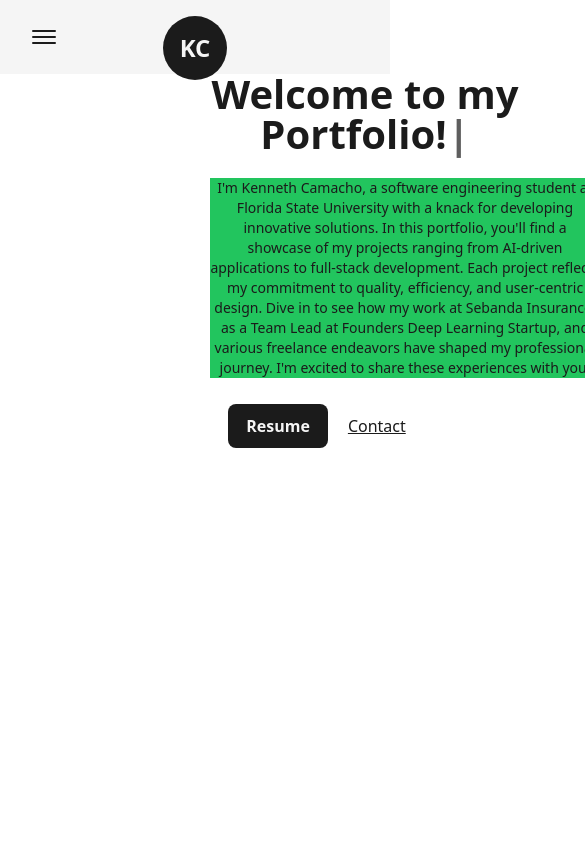
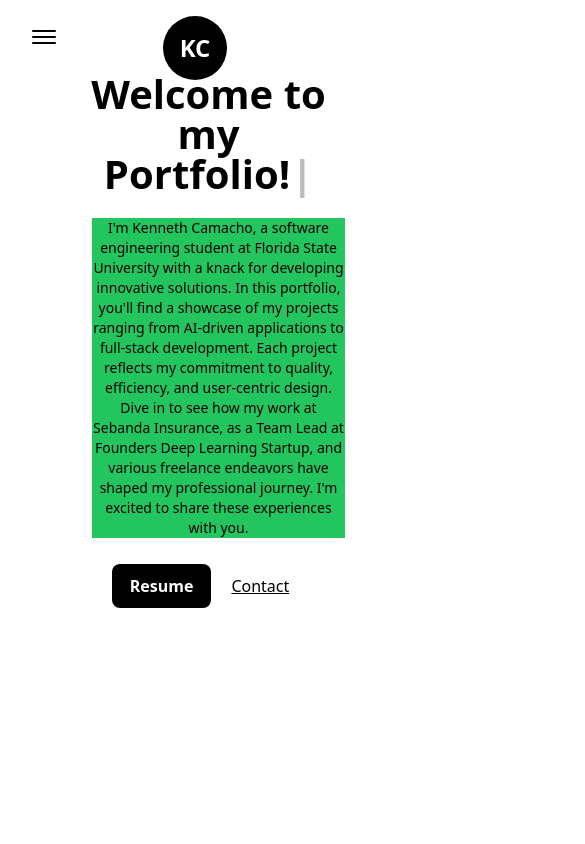
Before and after one commit to kennethcxv/Portfolio, a Next.js app: page / in a window 390 px wide. Shown: the top 844 px of the page, 585 px wide, since content can reach past the window. Built offline with nearby package versions, Linux system fonts and the light colour scheme.

Commit message:
Fixed simple responsiveness issues

```diff
--- a/src/components/Footer.js
+++ b/src/components/Footer.js
@@ -4,7 +4,7 @@ import Link from 'next/link'
 
 const Footer = () => {
   return (
-    <footer className='xl:mt-20 w-full border-t-2 border-solid border-dark
+    <footer className='xl:mt-[500px] w-full border-t-2 border-solid border-dark
     font-medium text-lg dark:text-light dark:border-light sm:text-base'>
             <Layout className='py-8 flex items-center justify-between lg:flex-col lg:py-6'>
                 <span>{new Date().getFullYear()} &copy; All Rights Reserved</span>
--- a/src/components/Layout.js
+++ b/src/components/Layout.js
@@ -2,7 +2,7 @@ import React from 'react'
 
 const Layout = ({children, className=""}) => {
   return (
-    <div className={`w-full h-full inline-block z-0 bg-light p-32 dark:bg-dark xl:p-24 lg:p-16 md:p-12 sm:p-8 ${className}`}>
+    <div className={`w-full h-full inline-block z-0 bg-white p-32 dark:bg-black xl:p-24 lg:p-16 md:p-12 sm:p-8 ${className}`}>
 
         {children}
     </div>
--- a/src/components/SphereTagCloud.js
+++ b/src/components/SphereTagCloud.js
@@ -70,7 +70,7 @@ const SphereTagCloud = () => {
     <div className="flex justify-center items-center h-screen">
       <div
         ref={sphereContainer}
-        className="flex sphere-container dark:text-white text-black  xl:mt-80 xl:items-end  "
+        className="flex sphere-container dark:text-white text-black xl:ml-[500px] xl:mt-[1000px] xl:items-end  "
         style={{width: '300px', height: '700px'}}
       ></div>
     </div>
--- a/src/pages/index.js
+++ b/src/pages/index.js
@@ -26,15 +26,15 @@ export default function Home() {
       <meta name="description" content="Generated by Kenneth Camacho" />
     </Head>
 
-    <main className="flex justify-center xl:w-full xl:items-start items-center w-full min-h-screen bg-white dark:bg-black">
+    <main className="flex justify-center  xl:items-start items-center w-full min-h-screen bg-white dark:bg-black">
 
         {/* Sphere Tag Cloud on the left */}
-      <div className="xl:w-full w-1/2 2xl:ml-10 sm:block">
+      <div className=" w-1/2 2xl:ml-10 sm:block">
         <SphereTagCloud />
       </div>
       {/* Content on the right */}
-      <div className="w-3/5 text-center  xl:w-full xl:text-center xl:ml-10 xl:mr-10 xl:text-md">
-        <h1 className="text-5xl 2xl:text-[40px] 2xl:mr-20 font-semibold text-dark xl:mr-10 xl:ml-10 mr-44 dark:text-light">
+      <div className="w-3/5 text-center xl:mr-32 xl:w-full xl:text-center  xl:text-md">
+        <h1 className="text-5xl 2xl:text-[40px] 2xl:mr-20 font-semibold text-dark  mr-44 dark:text-light">
           <Typewriter
               options={{
                 strings: [
@@ -50,8 +50,7 @@ export default function Home() {
             />
           </h1>
           <p
-          className="my-6 xl:mr-96 xl:w-full 2xl:mr-20
-          xl:bg-green-500 sm:text-sm md:text-md xl:align-top xl:full xl:ml-10  xl:text-xl lg:text-lg  2xl:text-lg 2xl:ml-5 2xl:mb-60  text-lg font-medium mr-44 text-dark dark:text-light">
+          className="my-6   2xl:mr-20 xl:bg-green-500 sm:text-sm md:text-md xl:align-top   xl:text-xl lg:text-lg  2xl:text-lg 2xl:ml-5 2xl:mb-60  text-lg font-medium mr-44 text-dark dark:text-light">
             I'm Kenneth Camacho, a software engineering student at Florida State University with a knack for developing innovative solutions. In this portfolio, you'll find a showcase of my projects ranging from AI-driven applications to full-stack development. Each project reflects my commitment to quality, efficiency, and user-centric design. Dive in to see how my work at Sebanda Insurance, as a Team Lead at Founders Deep Learning Startup, and various freelance endeavors have shaped my professional journey. I'm excited to share these experiences with you.
           </p>
           <div className="flex items-center justify-center mt-2 mr-44">
--- a/tailwind.config.js
+++ b/tailwind.config.js
@@ -15,8 +15,10 @@ content: [
         mont: ['var(--font-mont)', ...fontFamily.sans],
       },
       colors:{
-        dark: "#1b1b1b",
-        light: "#f5f5f5",
+        dark: "#000000",
+        white: "#FFFFFF",
+        black: "#000000",
+        light: "#FFFFFF",
         primary: "#B63E96", // 240,86,199
         primaryDark: "#58E6D9", // 80,230,217
       },
```
